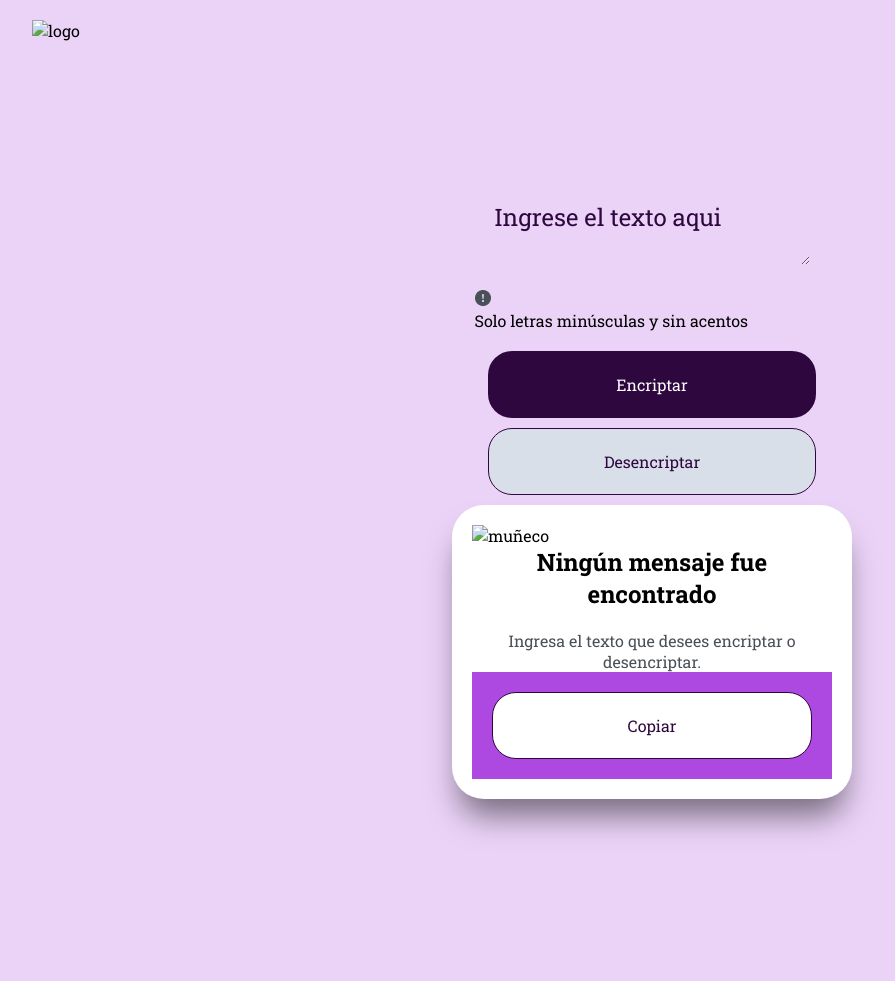
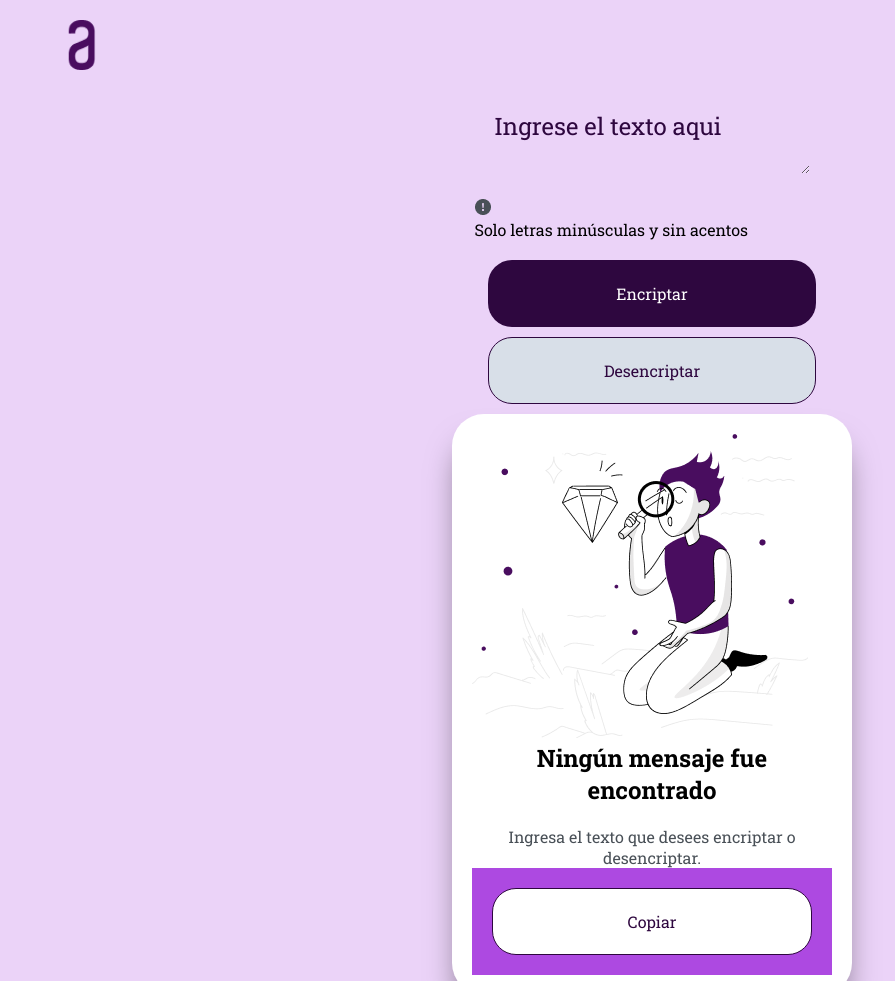
Before and after one commit to Abii-95/Encriptador1, a plain HTML site: page index.html in a window 1280 px wide. Shown: the top 981 px of the page, without its empty margins (8-903 px from the left). Before the commit the page ends 910 px from the top, so only its background shows below. Drawn offline with Linux system fonts and the light colour scheme; the site is published under a folder, as on GitHub Pages, so addresses that start at the root find nothing; a web font is replaced by a local one.

Commit message:
Update index.html

```diff
--- a/index.html
+++ b/index.html
@@ -12,7 +12,7 @@
 </head>
 <body>
     <header>
-        <img class="logo" src="/Imagenes2/Frame 6.png" alt="logo">
+        <img class="logo" src="./Imagenes2/Frame 6.png" alt="logo">
     </header>
     <main>
         <section class="seccion1">
@@ -30,7 +30,7 @@
         </section>
         <section class="seccion2">
             <div class="contenedormunieco">
-                <img src="/Imagenes2/Muñeco.png" alt="muñeco">
+                <img src="./Imagenes2/Muñeco.png" alt="muñeco">
             </div>
             <div class="contenedor-parrafo">
                 <h3>Ningún mensaje fue <br> encontrado</h3>
```
